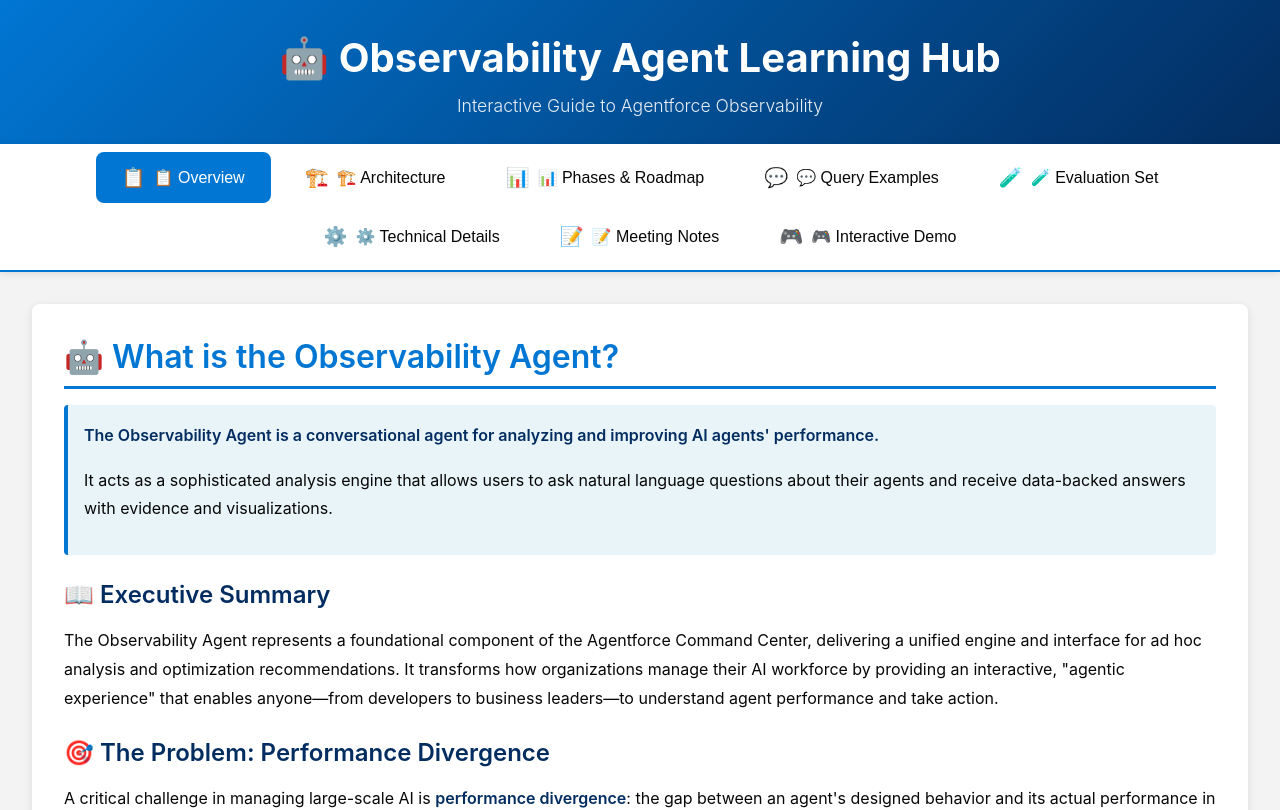
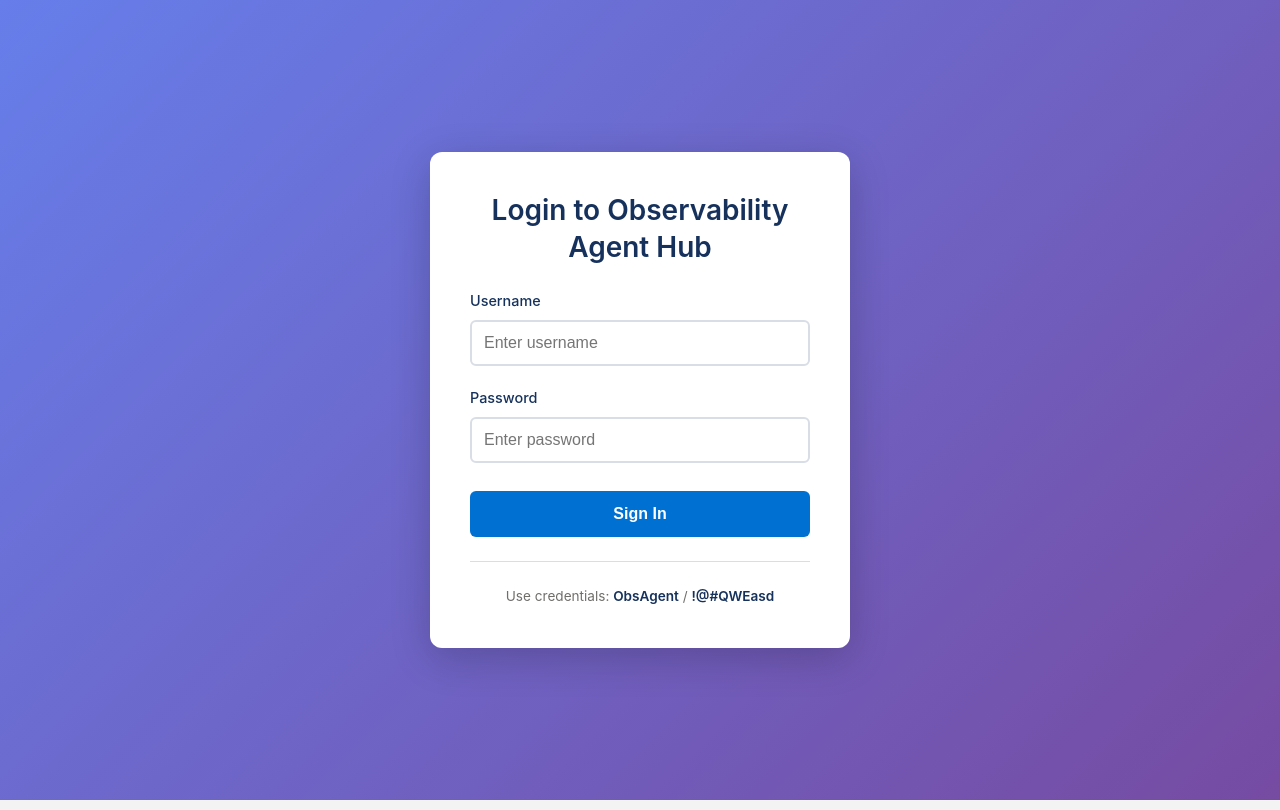
Before and after one commit to mpichadze-bot/observability-agent-tutorial, a React (Vite) app: page / in a window 1280 px wide. Shown: the top 810 px of the page. Built offline with nearby package versions, Linux system fonts and the light colour scheme.

Commit message:
Add username/password authentication (ObsAgent/!@#QWEasd) for remote access

```diff
--- a/src/App.css
+++ b/src/App.css
@@ -314,3 +314,18 @@
 .mb-2 {
   margin-bottom: 2rem;
 }
+
+/* Loading Spinner */
+.loading-spinner {
+  border: 4px solid #f3f3f3;
+  border-top: 4px solid var(--primary-color);
+  border-radius: 50%;
+  width: 40px;
+  height: 40px;
+  animation: spin 1s linear infinite;
+}
+
+@keyframes spin {
+  0% { transform: rotate(0deg); }
+  100% { transform: rotate(360deg); }
+}
--- a/src/App.jsx
+++ b/src/App.jsx
@@ -1,4 +1,4 @@
-import { useState } from 'react';
+import { useState, useEffect } from 'react';
 import './App.css';
 import Navigation from './components/Navigation';
 import Overview from './components/Overview';
@@ -9,9 +9,39 @@
 import TechnicalDetails from './components/TechnicalDetails';
 import MeetingNotes from './components/MeetingNotes';
 import Demo from './components/Demo';
+import Login from './components/Login';
+import { isAuthenticated, getCurrentUser, logout } from './services/auth';
 
 function App() {
   const [activeSection, setActiveSection] = useState('overview');
+  const [authenticated, setAuthenticated] = useState(false);
+  const [user, setUser] = useState(null);
+  const [isChecking, setIsChecking] = useState(true);
+
+  useEffect(() => {
+    // Check authentication status on mount
+    const checkAuth = () => {
+      if (isAuthenticated()) {
+        const userData = getCurrentUser();
+        setUser(userData || null);
+        setAuthenticated(true);
+      }
+      setIsChecking(false);
+    };
+
+    checkAuth();
+  }, []);
+
+  const handleLogin = (authData) => {
+    setUser(authData || null);
+    setAuthenticated(true);
+  };
+
+  const handleLogout = () => {
+    logout();
+    setAuthenticated(false);
+    setUser(null);
+  };
 
   const renderSection = () => {
     switch (activeSection) {
@@ -36,11 +66,61 @@
     }
   };
 
+  // Show loading state while checking authentication
+  if (isChecking) {
+    return (
+      <div className="app">
+        <div style={{
+          display: 'flex',
+          alignItems: 'center',
+          justifyContent: 'center',
+          minHeight: '100vh',
+          flexDirection: 'column',
+          gap: '1rem'
+        }}>
+          <div className="loading-spinner"></div>
+          <p>Checking authentication...</p>
+        </div>
+      </div>
+    );
+  }
+
+  // Show login if not authenticated
+  if (!authenticated) {
+    return <Login onLogin={handleLogin} />;
+  }
+
+  // Show main app if authenticated
   return (
     <div className="app">
       <header className="app-header">
-        <h1>🤖 Observability Agent Learning Hub</h1>
-        <p className="subtitle">Interactive Guide to Agentforce Observability</p>
+        <div style={{ display: 'flex', justifyContent: 'space-between', alignItems: 'center', width: '100%' }}>
+          <div>
+            <h1>🤖 Observability Agent Learning Hub</h1>
+            <p className="subtitle">Interactive Guide to Agentforce Observability</p>
+          </div>
+          <div style={{ display: 'flex', alignItems: 'center', gap: '1rem' }}>
+            {user && (
+              <span style={{ color: '#706e6b', fontSize: '0.9rem' }}>
+                👤 {user.username}
+              </span>
+            )}
+            <button
+              onClick={handleLogout}
+              style={{
+                padding: '0.5rem 1rem',
+                background: '#706e6b',
+                color: 'white',
+                border: 'none',
+                borderRadius: '4px',
+                cursor: 'pointer',
+                fontSize: '0.9rem'
+              }}
+            >
+              Logout
+            </button>
+          </div>
+        </div>
       </header>
 
       <Navigation activeSection={activeSection} setActiveSection={setActiveSection} />
--- /dev/null
+++ b/src/components/Login.css
@@ -0,0 +1,106 @@
+.login-container {
+  display: flex;
+  align-items: center;
+  justify-content: center;
+  min-height: 100vh;
+  background: linear-gradient(135deg, #667eea 0%, #764ba2 100%);
+  padding: 2rem;
+}
+
+.login-card {
+  background: white;
+  border-radius: 12px;
+  box-shadow: 0 10px 40px rgba(0, 0, 0, 0.2);
+  padding: 2.5rem;
+  width: 100%;
+  max-width: 420px;
+}
+
+.login-title {
+  color: #16325c;
+  font-size: 1.75rem;
+  font-weight: 600;
+  margin-bottom: 1.5rem;
+  text-align: center;
+}
+
+.login-form {
+  display: flex;
+  flex-direction: column;
+  gap: 1.25rem;
+}
+
+.form-group {
+  display: flex;
+  flex-direction: column;
+  gap: 0.5rem;
+}
+
+.form-group label {
+  color: #16325c;
+  font-size: 0.9rem;
+  font-weight: 500;
+}
+
+.form-group input {
+  padding: 0.75rem;
+  border: 2px solid #d8dde6;
+  border-radius: 6px;
+  font-size: 1rem;
+  transition: border-color 0.2s;
+}
+
+.form-group input:focus {
+  outline: none;
+  border-color: #0070d2;
+}
+
+.form-group input:disabled {
+  background-color: #f3f3f3;
+  cursor: not-allowed;
+}
+
+.error-message {
+  color: #c23934;
+  font-size: 0.9rem;
+  margin: -0.5rem 0 0 0;
+  padding: 0.5rem;
+  background-color: #fef7f7;
+  border-radius: 4px;
+  border-left: 3px solid #c23934;
+}
+
+.login-button {
+  padding: 0.875rem;
+  background: #0070d2;
+  color: white;
+  border: none;
+  border-radius: 6px;
+  font-size: 1rem;
+  font-weight: 600;
+  cursor: pointer;
+  transition: background-color 0.2s;
+  margin-top: 0.5rem;
+}
+
+.login-button:hover:not(:disabled) {
+  background: #005fb2;
+}
+
+.login-button:disabled {
+  background: #c9c9c9;
+  cursor: not-allowed;
+}
+
+.credentials-hint {
+  margin-top: 1.5rem;
+  padding-top: 1.5rem;
+  border-top: 1px solid #d8dde6;
+  text-align: center;
+  color: #706e6b;
+  font-size: 0.85rem;
+}
+
+.credentials-hint strong {
+  color: #16325c;
+}
--- /dev/null
+++ b/src/components/Login.jsx
@@ -0,0 +1,73 @@
+import { useState } from 'react';
+import { login } from '../services/auth';
+import './Login.css';
+
+const Login = ({ onLogin }) => {
+  const [username, setUsername] = useState('');
+  const [password, setPassword] = useState('');
+  const [error, setError] = useState('');
+  const [isLoading, setIsLoading] = useState(false);
+
+  const handleSubmit = (e) => {
+    e.preventDefault();
+    setIsLoading(true);
+    setError('');
+
+    if (!username.trim() || !password) {
+      setError('Please enter both username and password');
+      setIsLoading(false);
+      return;
+    }
+
+    try {
+      const authData = login(username, password);
+      onLogin(authData);
+    } catch (err) {
+      setError(err.message || 'Login failed. Please check your credentials.');
+      setIsLoading(false);
+    }
+  };
+
+  return (
+    <div className="login-container">
+      <div className="login-card">
+        <h2 className="login-title">Login to Observability Agent Hub</h2>
+        <form onSubmit={handleSubmit} className="login-form">
+          <div className="form-group">
+            <label htmlFor="username">Username</label>
+            <input
+              type="text"
+              id="username"
+              value={username}
+              onChange={(e) => setUsername(e.target.value)}
+              placeholder="Enter username"
+              disabled={isLoading}
+              autoComplete="username"
+            />
+          </div>
+          <div className="form-group">
+            <label htmlFor="password">Password</label>
+            <input
+              type="password"
+              id="password"
+              value={password}
+              onChange={(e) => setPassword(e.target.value)}
+              placeholder="Enter password"
+              disabled={isLoading}
+              autoComplete="current-password"
+            />
+          </div>
+          {error && <p className="error-message">{error}</p>}
+          <button type="submit" className="login-button" disabled={isLoading}>
+            {isLoading ? 'Signing In...' : 'Sign In'}
+          </button>
+        </form>
+        <p className="credentials-hint">
+          Use credentials: <strong>ObsAgent</strong> / <strong>!@#QWEasd</strong>
+        </p>
+      </div>
+    </div>
+  );
+};
+
+export default Login;
--- /dev/null
+++ b/src/services/auth.js
@@ -0,0 +1,64 @@
+// Simple Username/Password Authentication Service
+
+const VALID_CREDENTIALS = {
+  username: 'ObsAgent',
+  password: '!@#QWEasd'
+};
+
+// Check if user is authenticated
+export const isAuthenticated = () => {
+  const authData = localStorage.getItem('app_auth');
+  if (!authData) return false;
+
+  try {
+    const auth = JSON.parse(authData);
+    // Check if session is expired (24 hours)
+    if (auth.expires_at && Date.now() > auth.expires_at) {
+      localStorage.removeItem('app_auth');
+      return false;
+    }
+    return true;
+  } catch {
+    return false;
+  }
+};
+
+// Get current user info
+export const getCurrentUser = () => {
+  const authData = localStorage.getItem('app_auth');
+  if (!authData) return null;
+
+  try {
+    return JSON.parse(authData);
+  } catch {
+    return null;
+  }
+};
+
+// Login with username and password
+export const login = (username, password) => {
+  // Normalize username (case-insensitive)
+  const normalizedUsername = username.trim();
+
+  // Check credentials
+  if (normalizedUsername.toLowerCase() !== VALID_CREDENTIALS.username.toLowerCase() ||
+      password !== VALID_CREDENTIALS.password) {
+    throw new Error('Invalid username or password');
+  }
+
+  // Store auth data (24 hour session)
+  const authData = {
+    username: normalizedUsername,
+    loggedInAt: Date.now(),
+    expires_at: Date.now() + (24 * 60 * 60 * 1000) // 24 hours
+  };
+
+  localStorage.setItem('app_auth', JSON.stringify(authData));
+  return authData;
+};
+
+// Logout
+export const logout = () => {
+  localStorage.removeItem('app_auth');
+  window.location.href = '/';
+};
```
Also changed, not shown: 1 other file (tests, documents, lock files or other folders).
